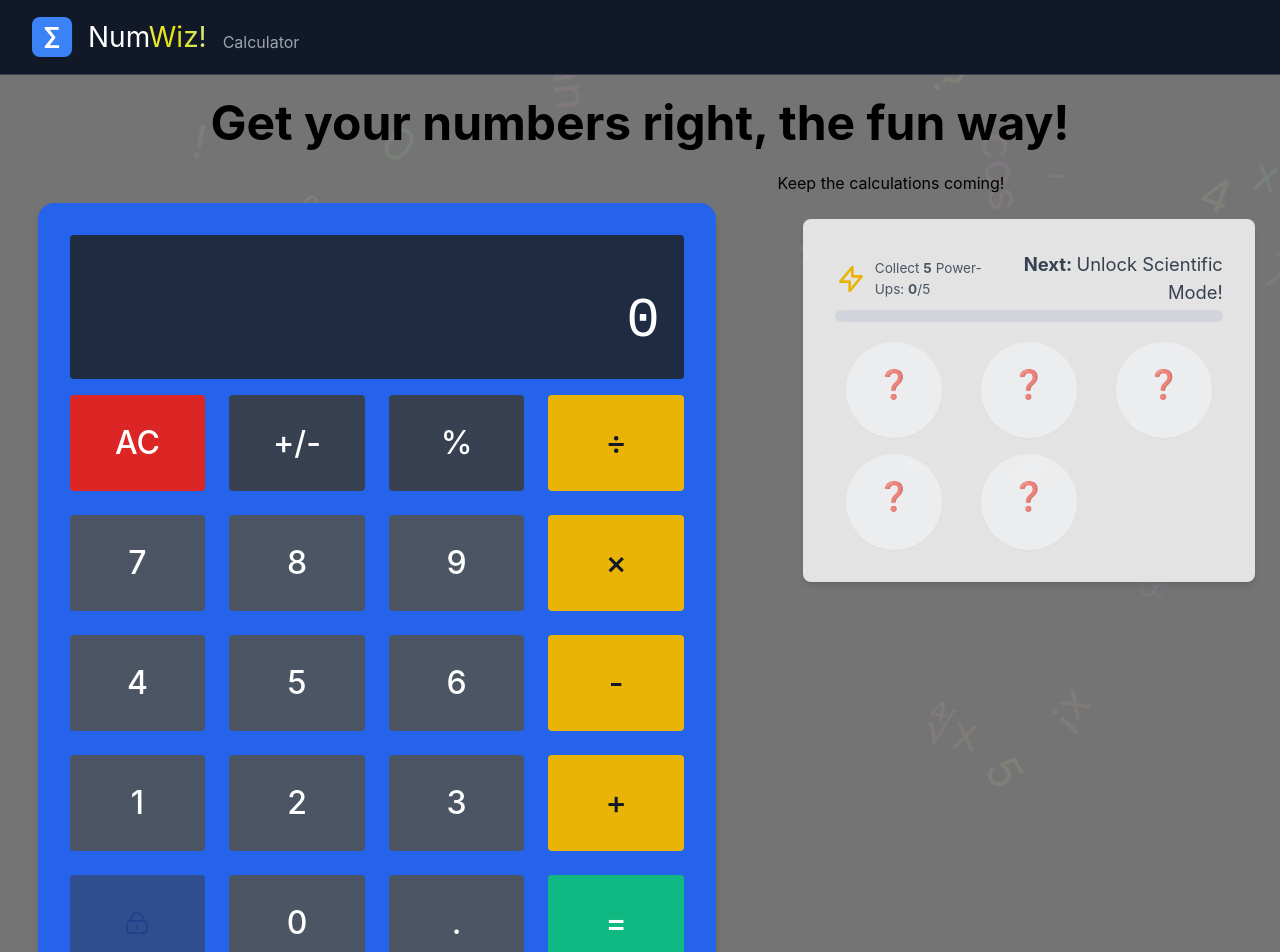
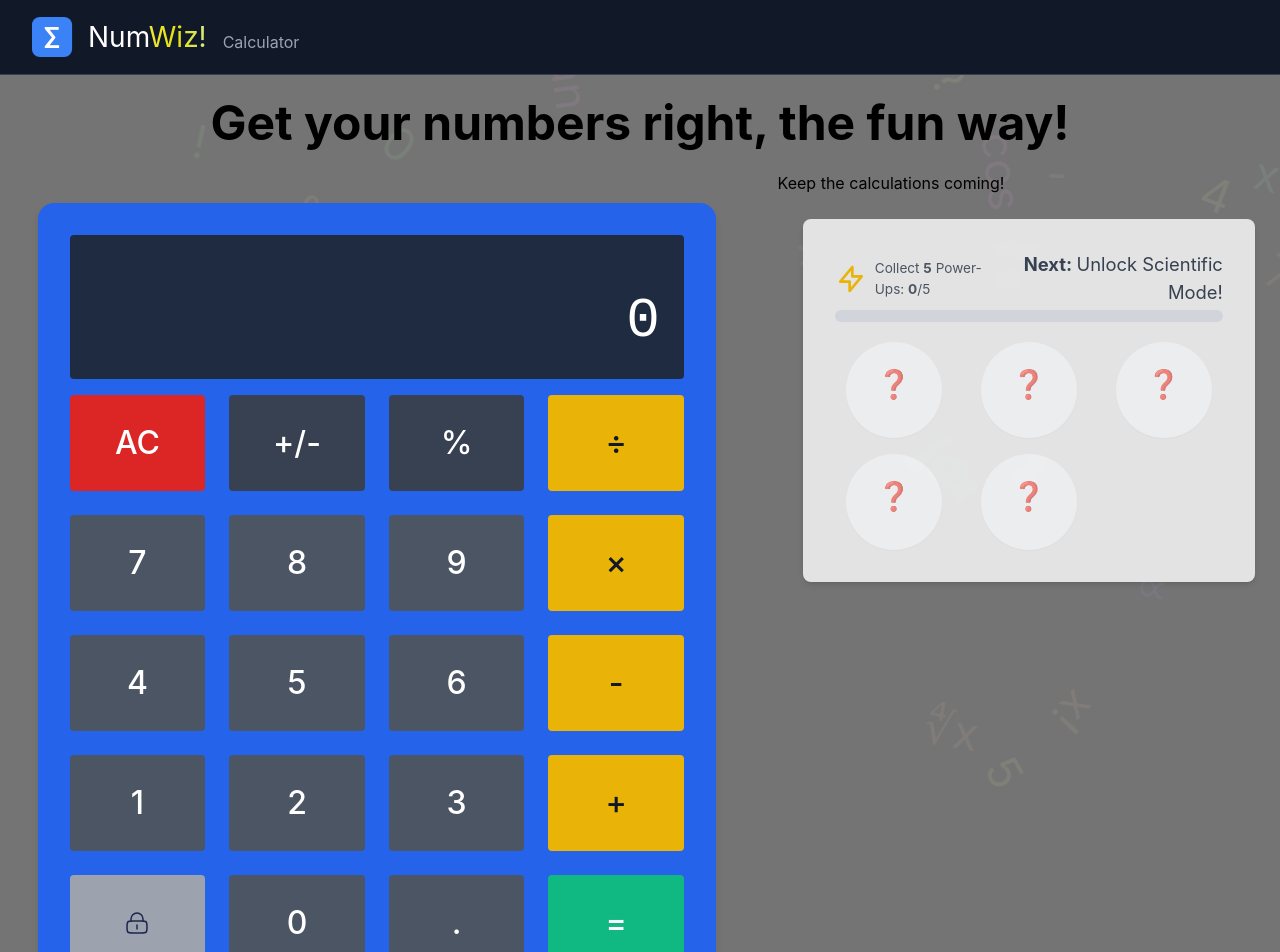
Before and after one commit to Tolevats/num-wiz, a React (Vite) app: page / in a window 1280 px wide. Shown: the top 952 px of the page. Built offline with nearby package versions, Linux system fonts and the light colour scheme; a web font is replaced by a local one.

Commit message:
refactor: Improve BasicCalculator structure and enhance scientific mode toggle functionality

```diff
--- a/src/components/BasicCalculator.tsx
+++ b/src/components/BasicCalculator.tsx
@@ -1,13 +1,42 @@
 import React from "react";
-import { useCalculatorLogic, UseCalculatorLogicProps } from "../hooks/useCalculatorLogic";
+import { useCalculatorLogic } from "../hooks/useCalculatorLogic";
 import "./BasicCalculator.css";
+
+// SVG Lock Icon component
+const LockIcon = () => (
+  <img
+    src="/imgs/lock-keyhole-minimalistic-white.svg"
+    alt="Lock icon"
+    className="icon"
+    aria-hidden="true"
+    width="24"
+    height="24"
+  />
+);
+
+// SVG Change Mode Icon component
+const ChangeModeIcon = () => (
+  <img
+    src="/imgs/calculator-operators.svg"
+    alt="Science icon"
+    className="icon"
+    width="20"
+    height="20"
+  />
+);
 
 // Props expected by BasicCalculator (just the callback)
 interface BasicCalculatorProps {
-  onCalculationComplete: UseCalculatorLogicProps['onCalculationComplete']; // Get type from hook
+  onCalculationComplete:  ReturnType<typeof useCalculatorLogic>['handleEquals']; // Get type from hook
+  isScientificModeUnlocked: boolean;
+  onToggleScientific: () => void; // Callback to toggle scientific mode active state
 }
 
-const BasicCalculator: React.FC<BasicCalculatorProps> = ({ onCalculationComplete }) => {
+const BasicCalculator: React.FC<BasicCalculatorProps> = ({
+  onCalculationComplete,
+  isScientificModeUnlocked,
+  onToggleScientific
+}) => {
   // Use the custom hook to get state and handlers
   const {
       displayValue,
@@ -17,7 +46,7 @@ const BasicCalculator: React.FC<BasicCalculatorProps> = ({ onCalculationComplete
       handleOperator,
       handleEquals,
       handleToggleSign,
-      handleUnary, // Use handleUnary for '%'
+      handleUnary,
   } = useCalculatorLogic({ onCalculationComplete });
 
   // --- Render ---
@@ -25,27 +54,21 @@ const BasicCalculator: React.FC<BasicCalculatorProps> = ({ onCalculationComplete
     <div className="calculator-container">
       {/* Display Screen with displayValue state */}
       <div className="display">
-        <div
-          className="output"
-          role="textbox"
-          aria-readonly="true"
-          aria-live="polite"
-          aria-label="calculator screen display"
-        >
+        <div className="output" role="textbox" aria-readonly="true" aria-live="polite" aria-label="calculator screen display">
           {/* Display formatting */}
-          {displayValue === 'Error'
+          {displayValue === "Error" || displayValue.startsWith("Error:")
             ? <span className="text-red-400">{displayValue}</span>
-            : (displayValue.length > 15 ? parseFloat(displayValue).toExponential(8) : displayValue.length > 9 ? parseFloat(displayValue).toLocaleString('en-US', { maximumFractionDigits: 8 }) : displayValue)
+            : (displayValue.length > 15 && !displayValue.includes('E') ? parseFloat(displayValue).toExponential(8) : displayValue.length > 9 && !displayValue.includes('E') ? parseFloat(displayValue).toLocaleString('en-US', { maximumFractionDigits: 8 }) : displayValue)
           }
         </div>
       </div>
 
-      {/* Calculator Buttons Grid with onClick handlers */}
+      {/* Calculator Buttons Grid - 4 columns */}
       <div className="buttons">
         {/* Row 1: AC, +/-, %, ÷ */}
         <button onClick={clearAll} className="btn clear" aria-label="All Clear">AC</button>
         <button onClick={handleToggleSign} className="btn utility" aria-label="Toggle Sign">+/-</button>
-        <button onClick={() => handleUnary('%')} className="btn utility" aria-label="Percent">%</button>
+        <button onClick={() => handleUnary("percent")} className="btn utility" aria-label="Percent">%</button>
         <button onClick={() => handleOperator("÷")} className="btn operator" aria-label="Divide">÷</button>
 
         {/* Row 2: 7, 8, 9, * */}
@@ -66,16 +89,18 @@ const BasicCalculator: React.FC<BasicCalculatorProps> = ({ onCalculationComplete
         <button onClick={() => inputDigit("3")} className="btn number" aria-label="Three">3</button>
         <button onClick={() => handleOperator("+")} className="btn operator" aria-label="Add">+</button>
 
-        {/* Row 5: Locked, 0, ., = */}
-        <button className="btn locked" aria-label="Scientific Mode Locked">
-        <img
-          src="/imgs/lock-keyhole-minimalistic-white.svg"
-          alt=""
-          className="icon"
-          aria-hidden="true"
-          width="24"
-          height="24"
-        />
+        {/* Row 5: Sci Toggle, 0, ., = */}
+        <button
+          onClick={onToggleScientific}
+          className={`btn focus:ring-2 ${
+            isScientificModeUnlocked
+                ? 'bg-purple-500 hover:bg-purple-600 text-white focus:ring-purple-700'
+                : 'bg-gray-400 text-gray-700 cursor-not-allowed focus:ring-gray-500'
+        }`}
+          aria-label={isScientificModeUnlocked ? "Switch to Scientific Mode" : "Scientific Mode Locked"}
+          disabled={!isScientificModeUnlocked} // Disable if not unlocked, though click handled by onToggleScientific
+        >
+          {isScientificModeUnlocked ? <ChangeModeIcon /> : <LockIcon />}
         </button>
         <button onClick={() => inputDigit("0")} className="btn number" aria-label="Zero">0</button>
         <button onClick={inputDecimal} className="btn number" aria-label="Decimal Point">.</button>
```
